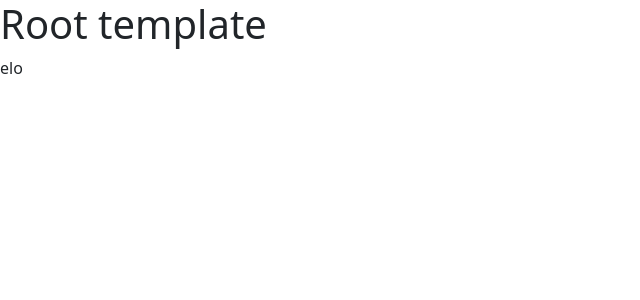
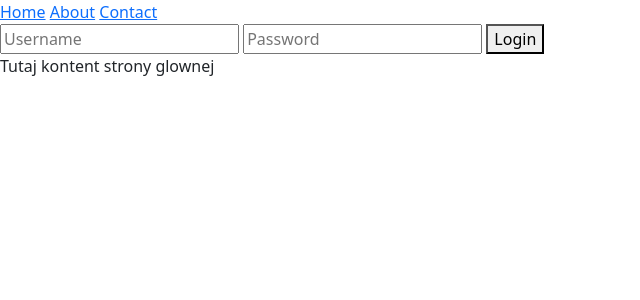
Before and after one commit to pawel-wis/praca_wsb, a Django app: page / in a window 1280 px wide. Shown: the top 300 px of the page, without its empty margins (0-640 px from the left). Run offline with Django 3.2, Linux system fonts and the light colour scheme.

Commit message:
Add user login stauts to root view

```diff
--- a/project/app/templates/page1.html
+++ b/project/app/templates/main_page.html
@@ -1,4 +1,4 @@
 {% extends "root.html" %}
 {% block content %}
-<p>elo</p>
+<p>Tutaj kontent strony glownej</p>
 {% endblock %}
--- a/project/app/templates/root.html
+++ b/project/app/templates/root.html
@@ -2,15 +2,35 @@
 <html lang="en">
 <head>
     <meta charset="UTF-8">
-    <title>Title</title>
+    <title>{{ title }}</title>
     <link href="https://cdn.jsdelivr.net/npm/bootstrap@5.0.0-beta2/dist/css/bootstrap.min.css" rel="stylesheet" integrity="sha384-BmbxuPwQa2lc/FVzBcNJ7UAyJxM6wuqIj61tLrc4wSX0szH/Ev+nYRRuWlolflfl" crossorigin="anonymous">
 
 </head>
 <body>
-<h1>Root template</h1>
+
 <div>
+
+    <div class="topnav">
+        <a class="active" href="#home">Home</a>
+        <a href="#about">About</a>
+        <a href="#contact">Contact</a>
+        {% if user.is_authenticated %}
+        <a href="#zalogowano">Zalogowano</a>
+        {% else %}
+        <div class="login-container">
+            <form action="/action_page.php">
+                <input type="text" placeholder="Username" name="username">
+                <input type="text" placeholder="Password" name="psw">
+                <button type="submit">Login</button>
+            </form>
+        </div>
+        {% endif %}
+    </div>
+</div>
+
     {% block content %}
     {% endblock %}
+
 </div>
 <script src="https://cdn.jsdelivr.net/npm/bootstrap@5.0.0-beta2/dist/js/bootstrap.bundle.min.js" integrity="sha384-b5kHyXgcpbZJO/tY9Ul7kGkf1S0CWuKcCD38l8YkeH8z8QjE0GmW1gYU5S9FOnJ0" crossorigin="anonymous"></script>
 </body>
--- a/project/app/views.py
+++ b/project/app/views.py
@@ -2,4 +2,8 @@ from django.shortcuts import render
 
 
 def index(request):
-    return render(request, 'page1.html')
+    user = request.user
+    title = 'Strona glowna'
+    ctx = {'title': title,
+           'user': user}
+    return render(request, 'main_page.html', ctx)
```
